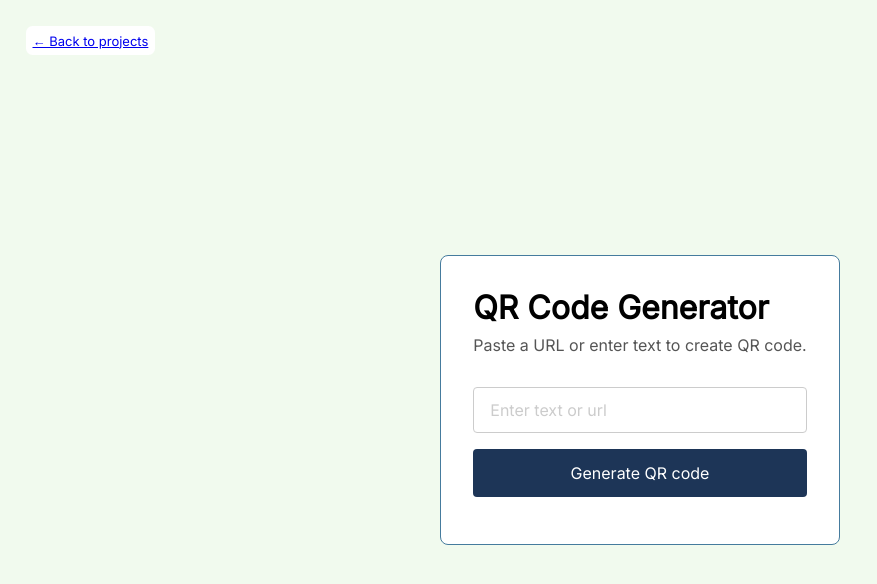
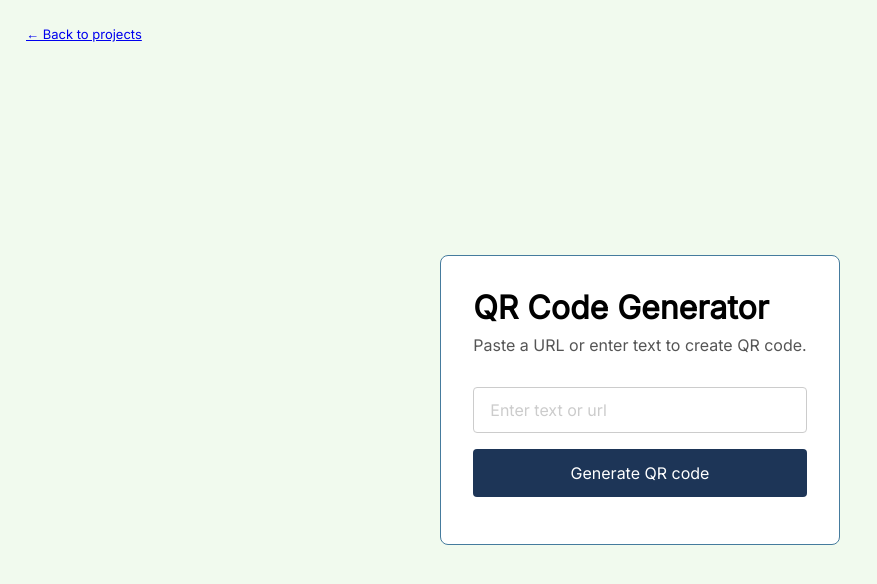
Before and after one commit to obaadelusi/20WebProjects, a plain HTML site: page qr-code-generator/index.html in a window 1280 px wide. Shown: the whole page, without its empty margins (0-877 px from the left). Drawn offline with Linux system fonts and the light colour scheme.

Commit message:
Restyled back link

```diff
--- a/qr-code-generator/style.css
+++ b/qr-code-generator/style.css
@@ -23,10 +23,7 @@ body {
 /* Back link */
 .back-link {
     position: absolute;
-    background-color: white;
-    border-radius: 0.5em;
     font-size: small;
-    padding: 0.5em;
     top: 2em;
     left: 2em;
 }
```
